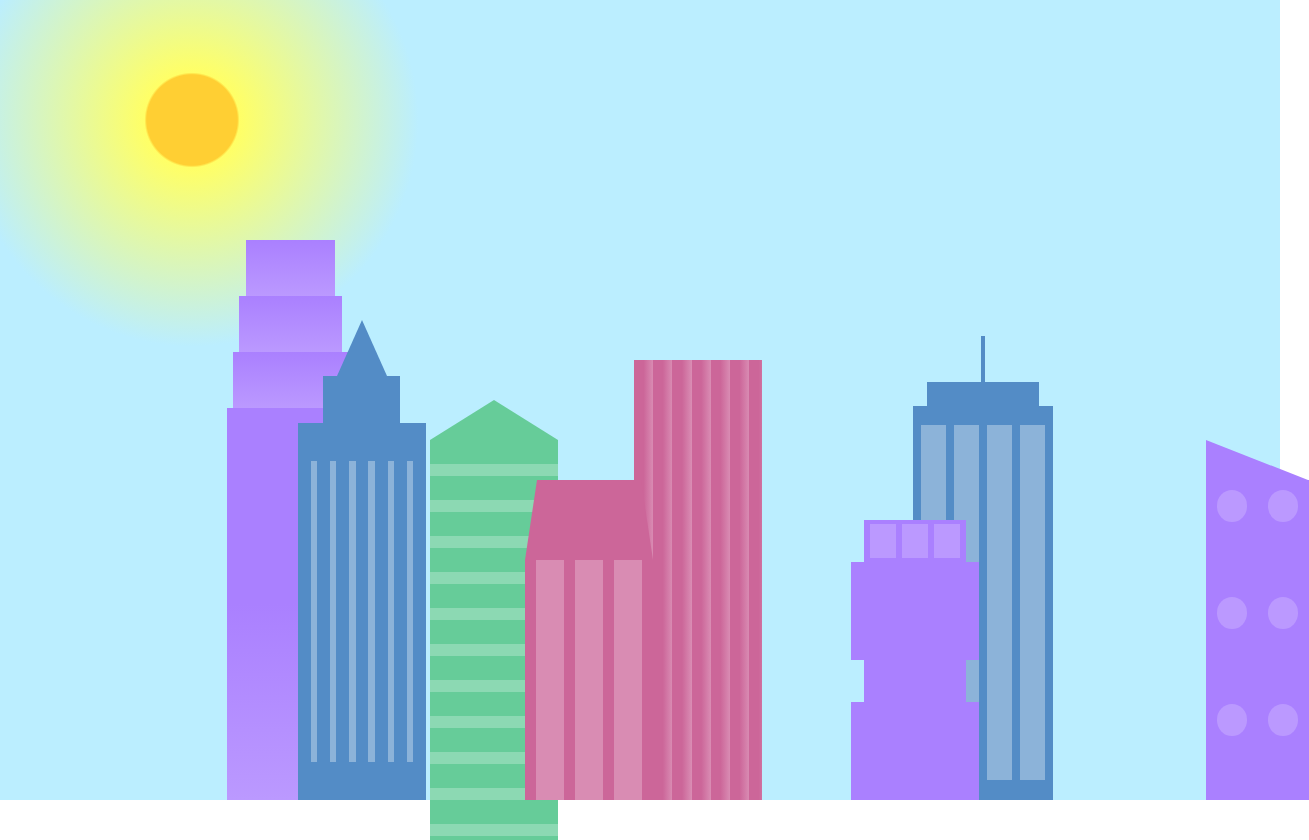
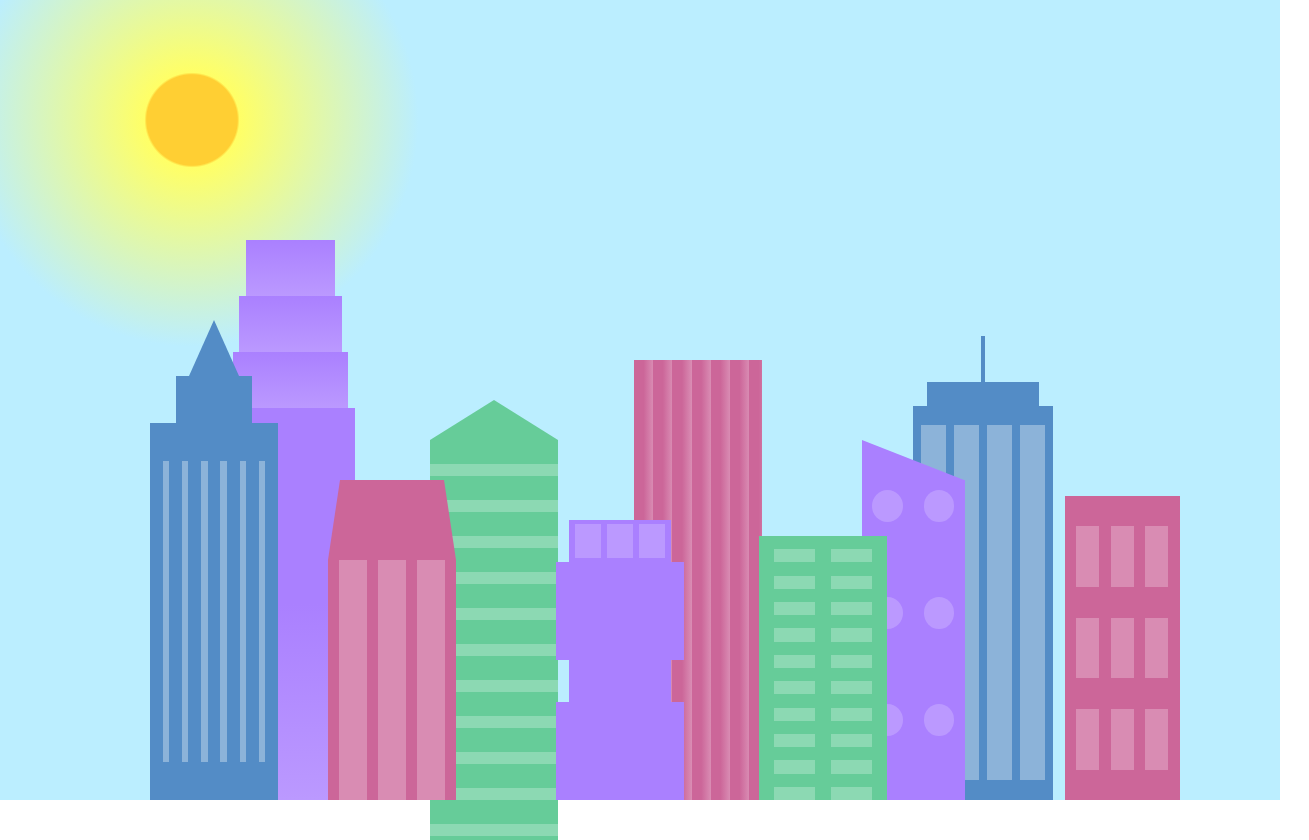
Before and after one commit to fahimaAzizi/city, a plain HTML site: page index.html in a window 1280 px wide. Shown: the whole page, 1309 px wide, since content can reach past the window. Drawn offline with Linux system fonts and the light colour scheme.

Commit message:
Update index.html

```diff
--- a/index.html
+++ b/index.html
@@ -74,6 +74,11 @@
           <div class="fb4-window"></div>
 
       <div></div>
+            </div>
+      </div>
+      <div class="fb5"></div>
+      <div class="fb6"></div>
+      <div></div>
     </div>
   </body>
 </html>
```
